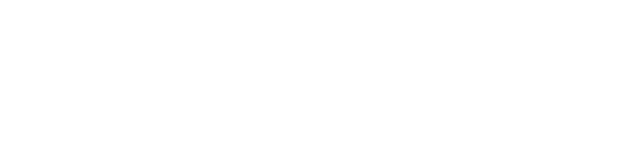
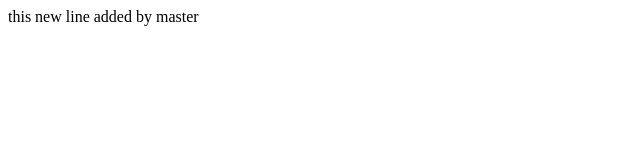
Before and after one commit to ram8692/gitlearn2, a plain HTML site: page index.html in a window 1280 px wide. Shown: the whole page, without its empty margins (0-640 px from the left). Drawn offline with Linux system fonts and the light colour scheme.

Commit message:
mastercommit1

```diff
--- a/index.html
+++ b/index.html
@@ -7,6 +7,6 @@
     <title>Document</title>
 </head>
 <body>
-
+   this new line added by master
 </body>
 </html>
```
